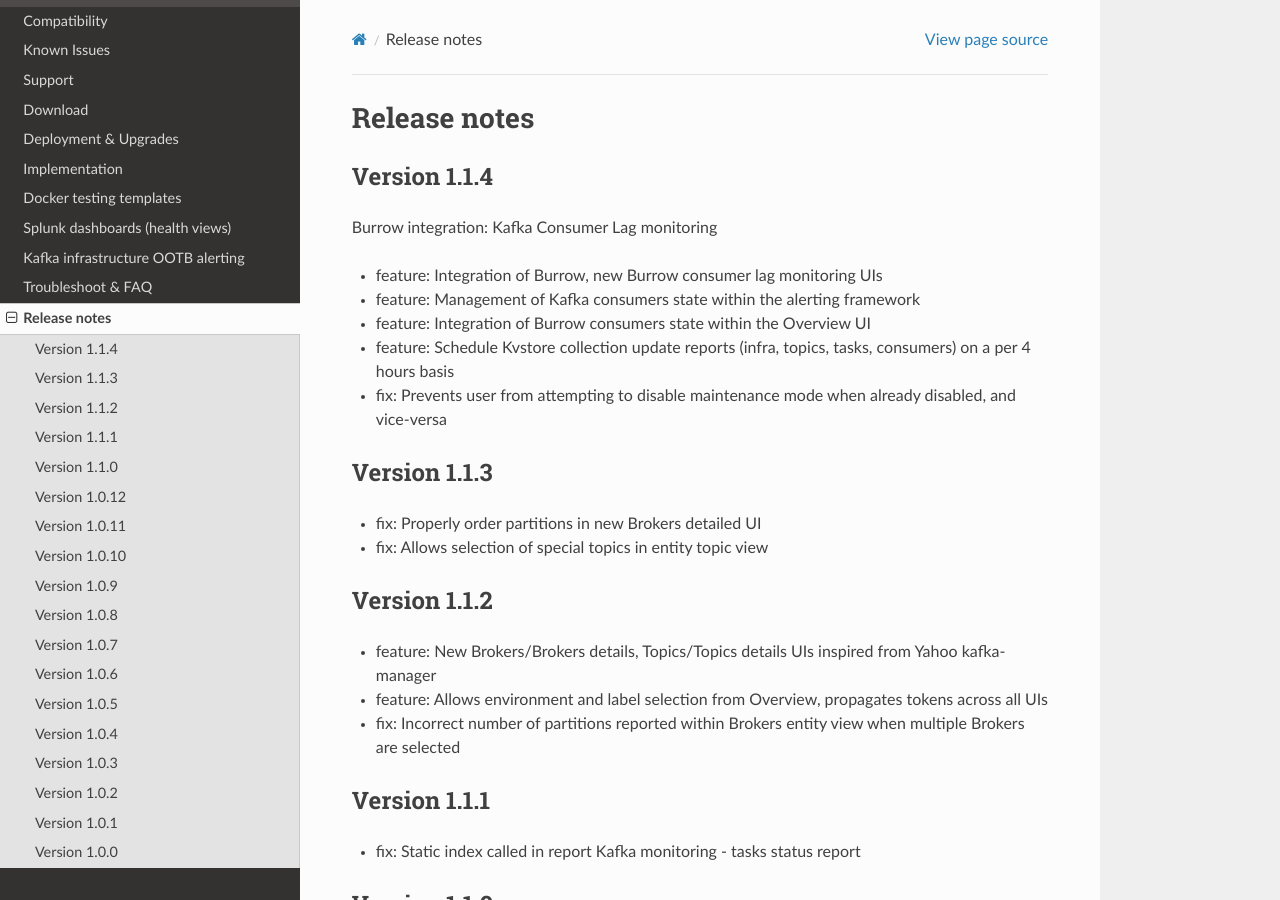
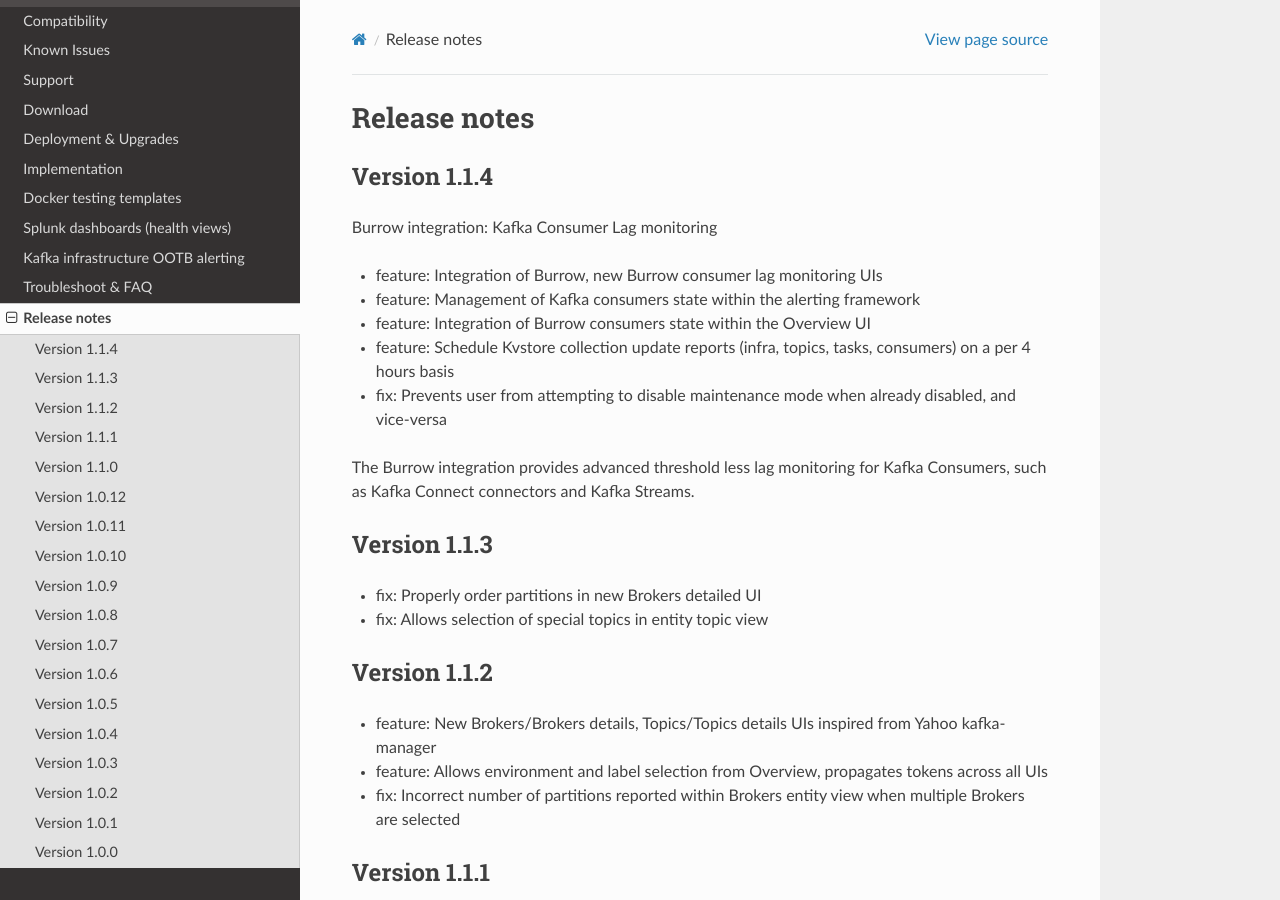
Before and after one commit to guilhemmarchand/telegraf-kafka, a Sphinx documentation site: the page built from docs/releasenotes.rst, in a window 1280 px wide and 900 px high. Built offline with Sphinx 7.4.7 and the Read the Docs theme 2.0.0, drawn with Linux system fonts in a browser that asks for light colours.

Commit message:
release notes

```diff
--- a/docs/releasenotes.rst
+++ b/docs/releasenotes.rst
@@ -11,6 +11,8 @@ Burrow integration: Kafka Consumer Lag monitoring
 - feature: Integration of Burrow consumers state within the Overview UI
 - feature: Schedule Kvstore collection update reports (infra, topics, tasks, consumers) on a per 4 hours basis
 - fix: Prevents user from attempting to disable maintenance mode when already disabled, and vice-versa
+
+The Burrow integration provides advanced threshold less lag monitoring for Kafka Consumers, such as Kafka Connect connectors and Kafka Streams.
 
 Version 1.1.3
 =============
```
